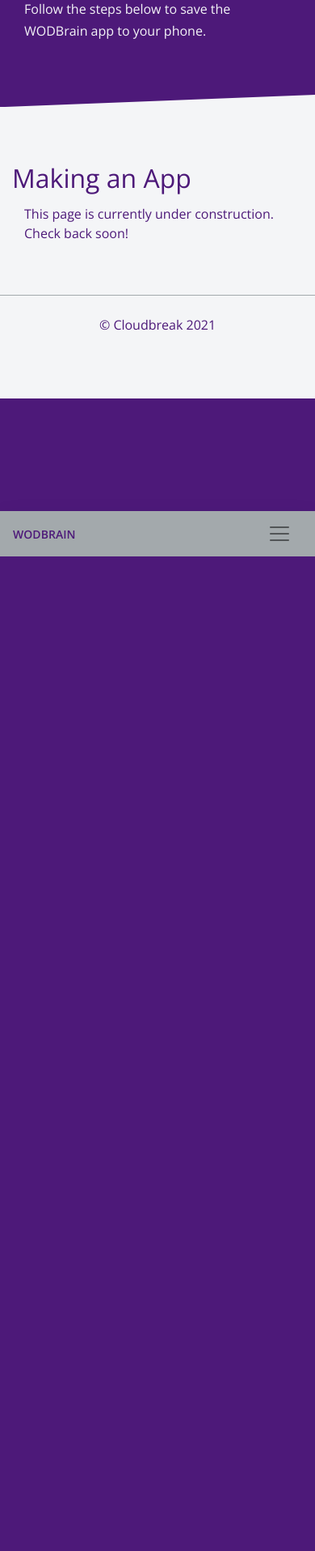
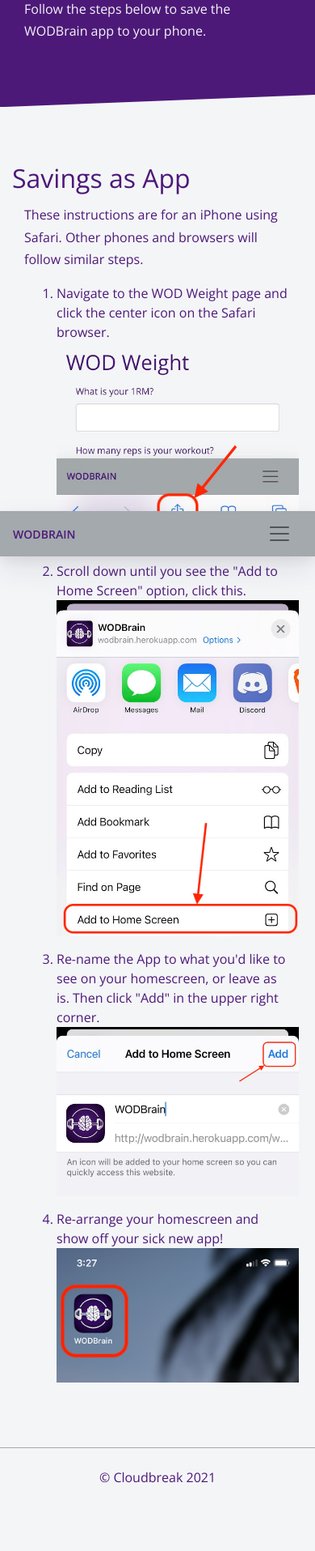
Before and after one commit to nolan887/WODBrain, a Flask app: page /phone in a window 390 px wide. Shown: the part 157-2072 px from the top of the page at 81% size. Before the commit the page ends 844 px from the top, so only its background shows below. Run offline with Flask 2, Linux system fonts and the light colour scheme; some libraries are stand-ins or nearby versions.

Commit message:
Phone app page complete.

```diff
--- a/templates/phoneapp.html
+++ b/templates/phoneapp.html
@@ -17,9 +17,27 @@
         <div class="container">
         <div class="row justify-content-center">
           <div class="col-lg-12" id="calc">
-            <h2>Making an App</h2>
+            <h2>Savings as App</h2>
             <div class="col-sm">
-                  This page is currently under construction. Check back soon!
+                <p>These instructions are for an iPhone using Safari. Other phones and browsers will follow similar steps.</p>
+                <ol>
+                    <li>
+                        Navigate to the <a href="/wodweight">WOD Weight</a> page and click the center icon on the Safari browser.
+                        <p class="text-center"><img src="./static/img/phoneapp/app_ss_1.jpeg" width="300px"></p>
+                    </li>
+                    <li>
+                        Scroll down until you see the "Add to Home Screen" option, click this.
+                        <p class="text-center"><img src="./static/img/phoneapp/app_ss_2.jpeg" width="300px"></p>
+                    </li>
+                    <li>
+                        Re-name the App to what you'd like to see on your homescreen, or leave as is. Then click "Add" in the upper right corner.
+                        <p class="text-center"><img src="./static/img/phoneapp/app_ss_3.jpeg" width="300px"></p>
+                    </li>
+                    <li>
+                        Re-arrange your homescreen and show off your sick new app!
+                        <p class="text-center"><img src="./static/img/phoneapp/app_ss_4.png" width="300px"></p>
+                    </li>
+                </ol>
             </div>
           </div>
         </div>
```
Also changed, not shown: static/img/phoneapp/app_ss_1.jpeg (added), static/img/phoneapp/app_ss_2.jpeg (added), static/img/phoneapp/app_ss_3.jpeg (added), static/img/phoneapp/app_ss_4.png (added).
